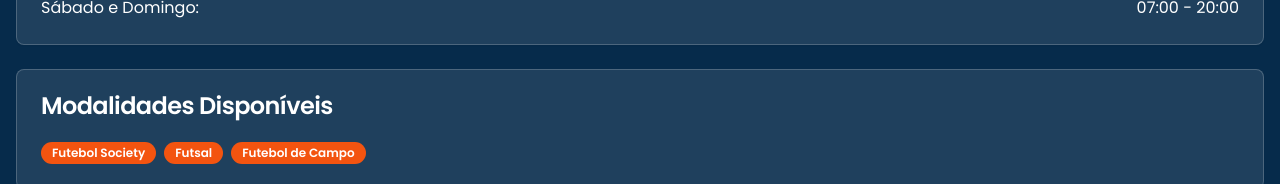
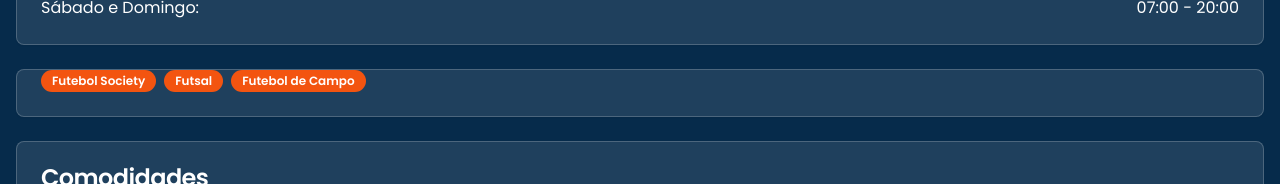
Before and after one commit to driblus4pp/driblus-soccer-social, a React (Vite) app: page /cliente/quadra/1 in a window 1280 px wide. Shown: the part 768-952 px from the top of the page. Built offline with nearby package versions, Linux system fonts and the light colour scheme.

Commit message:
Visual edit in Lovable
Edited UI in Lovable

```diff
--- a/src/pages/client/CourtDetailsPage.tsx
+++ b/src/pages/client/CourtDetailsPage.tsx
@@ -154,9 +154,7 @@ const CourtDetailsPage = () => {
 
             {/* Modalities */}
             <Card className="bg-white/10 border-white/20">
-              <CardHeader>
-                <CardTitle className="text-white">Modalidades Disponíveis</CardTitle>
-              </CardHeader>
+
               <CardContent>
                 <div className="flex flex-wrap gap-2">
                   {court.modalities.map((modality, index) => <Badge key={index} className="bg-[#F35410] text-white hover:bg-[#BA2D0B]">
```
